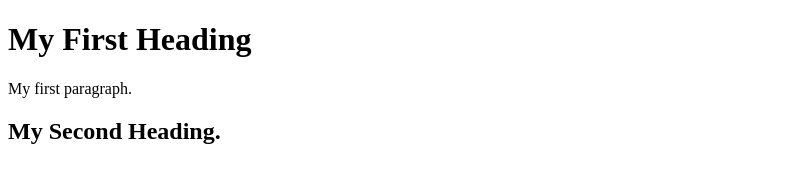
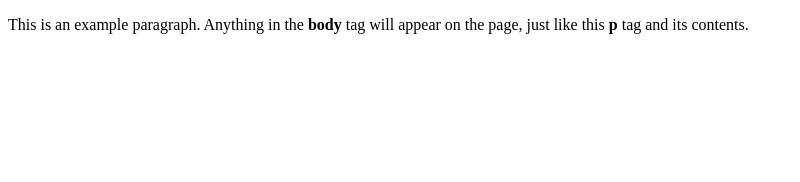
Before and after one commit to PragnPatel/firstswipe, a plain HTML site: page index.html in a window 1280 px wide. Shown: the whole page, without its empty margins (0-800 px from the left). Drawn offline with Linux system fonts and the light colour scheme.

Commit message:
Update index.html

```diff
--- a/index.html
+++ b/index.html
@@ -1,11 +1,9 @@
-<!DOCTYPE html>
+<!doctype html>
 <html>
-<body>
-
-<h1>My First Heading</h1>
-
-<p>My first paragraph.</p>
-
-<h2>My Second Heading.</h2>
-</body>
+  <head>
+    <title>This is the title of the webpage!</title>
+  </head>
+  <body>
+    <p>This is an example paragraph. Anything in the <strong>body</strong> tag will appear on the page, just like this <strong>p</strong> tag and its contents.</p>
+  </body>
 </html>
```
